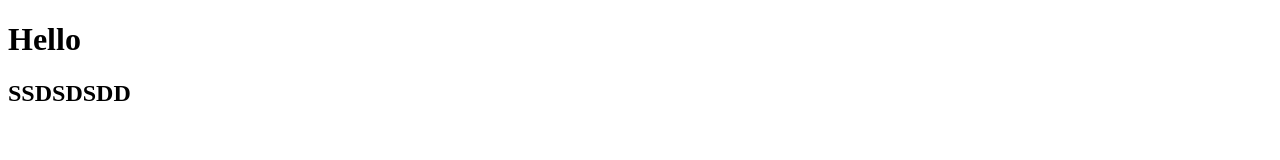
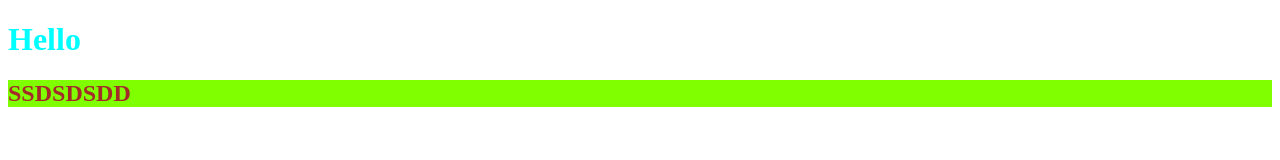
Before and after one commit to SajibJu/my-first-repo, a plain HTML site: page index.html in a window 1280 px wide. Drawn offline with Linux system fonts and the light colour scheme.

Commit message:
Style section added

```diff
--- /dev/null
+++ b/CSS/main.css
@@ -0,0 +1,7 @@
+h1{
+    color: aqua;
+}
+h2{
+    color: brown;
+    background-color: chartreuse;
+}
--- a/index.html
+++ b/index.html
@@ -5,6 +5,7 @@
     <meta http-equiv="X-UA-Compatible" content="IE=edge">
     <meta name="viewport" content="width=device-width, initial-scale=1.0">
     <title>My First Github Repository</title>
+    <link rel="stylesheet" href="CSS/main.css">
 </head>
 <body>
     <h1>Hello</h1>
```
